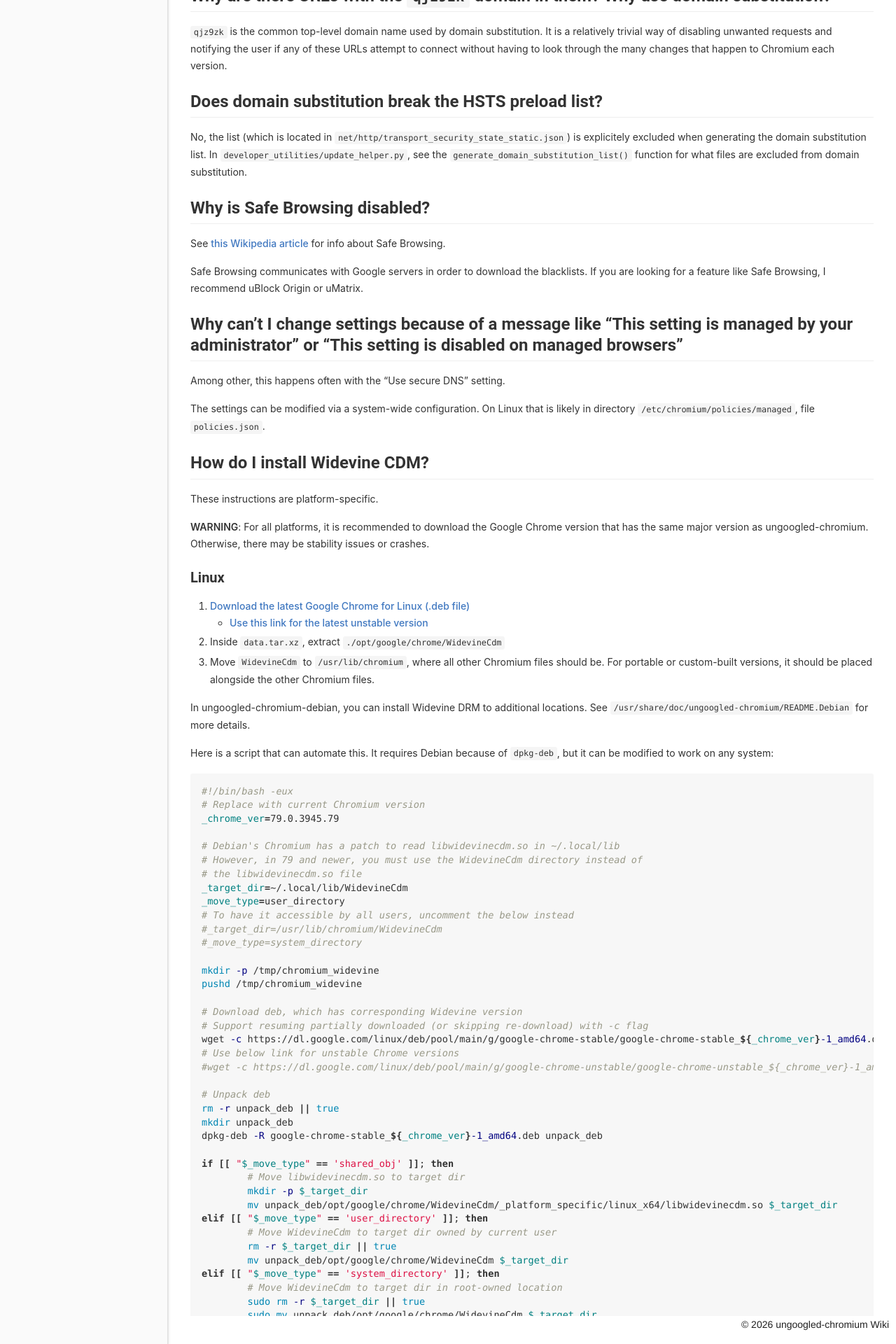
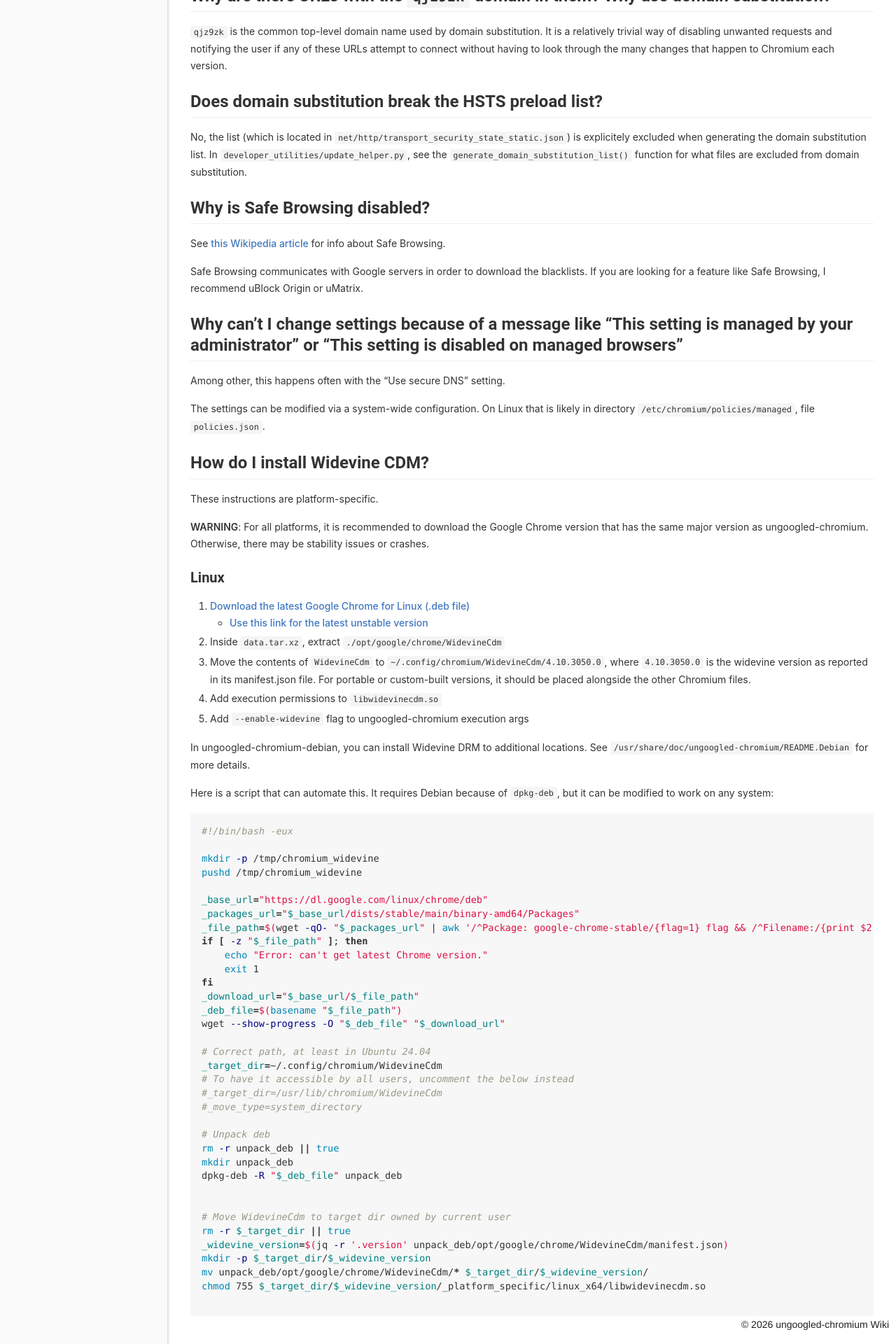
Before and after one commit to ungoogled-software/ungoogled-chromium-wiki, a Jekyll site: the page built from faq.md, in a window 1280 px wide. Shown: the part 3080-5000 px from the top of the page at 70% size. Built offline with Jekyll 4.4.1, drawn with Linux system fonts in a browser that asks for light colours.

Commit message:
Widevine installation procedure. (#38)
* Widevine installation procedure.

See https://github.com/ungoogled-software/ungoogled-chromium/issues/1977#issuecomment-4956993821

* Fix widevine installation script

---------

Co-authored-by: Isaac Salgueiro <isalgueiro@optaresolutions.com>
Co-authored-by: PF4Public <10319700+PF4Public@users.noreply.github.com>

````diff
--- a/faq.md
+++ b/faq.md
@@ -130,7 +130,9 @@ These instructions are platform-specific.
 1. [Download the latest Google Chrome for Linux (.deb file)](https://dl.google.com/linux/direct/google-chrome-stable_current_amd64.deb)
     * [Use this link for the latest unstable version](https://dl.google.com/linux/direct/google-chrome-unstable_current_amd64.deb)
 2. Inside `data.tar.xz`, extract `./opt/google/chrome/WidevineCdm`
-3. Move `WidevineCdm` to `/usr/lib/chromium`, where all other Chromium files should be. For portable or custom-built versions, it should be placed alongside the other Chromium files.
+3. Move the contents of `WidevineCdm` to `~/.config/chromium/WidevineCdm/4.10.3050.0`, where `4.10.3050.0` is the widevine version as reported in its manifest.json file. For portable or custom-built versions, it should be placed alongside the other Chromium files.
+4. Add execution permissions to `libwidevinecdm.so`
+5. Add `--enable-widevine` flag to ungoogled-chromium execution args
 
 In ungoogled-chromium-debian, you can install Widevine DRM to additional locations. See `/usr/share/doc/ungoogled-chromium/README.Debian` for more details.
 
@@ -138,49 +140,40 @@ Here is a script that can automate this. It requires Debian because of `dpkg-deb
 
 ```sh
 #!/bin/bash -eux
-# Replace with current Chromium version
-_chrome_ver=79.0.3945.79
 
-# Debian's Chromium has a patch to read libwidevinecdm.so in ~/.local/lib
-# However, in 79 and newer, you must use the WidevineCdm directory instead of
-# the libwidevinecdm.so file
-_target_dir=~/.local/lib/WidevineCdm
-_move_type=user_directory
+mkdir -p /tmp/chromium_widevine
+pushd /tmp/chromium_widevine
+
+_base_url="https://dl.google.com/linux/chrome/deb"
+_packages_url="$_base_url/dists/stable/main/binary-amd64/Packages"
+_file_path=$(wget -qO- "$_packages_url" | awk '/^Package: google-chrome-stable/{flag=1} flag && /^Filename:/{print $2; exit}')
+if [ -z "$_file_path" ]; then
+    echo "Error: can't get latest Chrome version."
+    exit 1
+fi
+_download_url="$_base_url/$_file_path"
+_deb_file=$(basename "$_file_path")
+wget --show-progress -O "$_deb_file" "$_download_url"
+
+# Correct path, at least in Ubuntu 24.04
+_target_dir=~/.config/chromium/WidevineCdm
 # To have it accessible by all users, uncomment the below instead
 #_target_dir=/usr/lib/chromium/WidevineCdm
 #_move_type=system_directory
 
-mkdir -p /tmp/chromium_widevine
-pushd /tmp/chromium_widevine
-
-# Download deb, which has corresponding Widevine version
-# Support resuming partially downloaded (or skipping re-download) with -c flag
-wget -c https://dl.google.com/linux/deb/pool/main/g/google-chrome-stable/google-chrome-stable_${_chrome_ver}-1_amd64.deb
-# Use below link for unstable Chrome versions
-#wget -c https://dl.google.com/linux/deb/pool/main/g/google-chrome-unstable/google-chrome-unstable_${_chrome_ver}-1_amd64.deb
-
 # Unpack deb
 rm -r unpack_deb || true
 mkdir unpack_deb
-dpkg-deb -R google-chrome-stable_${_chrome_ver}-1_amd64.deb unpack_deb
+dpkg-deb -R "$_deb_file" unpack_deb
 
-if [[ "$_move_type" == 'shared_obj' ]]; then
-	# Move libwidevinecdm.so to target dir
-	mkdir -p $_target_dir
-	mv unpack_deb/opt/google/chrome/WidevineCdm/_platform_specific/linux_x64/libwidevinecdm.so $_target_dir
-elif [[ "$_move_type" == 'user_directory' ]]; then
-	# Move WidevineCdm to target dir owned by current user
-	rm -r $_target_dir || true
-	mv unpack_deb/opt/google/chrome/WidevineCdm $_target_dir
-elif [[ "$_move_type" == 'system_directory' ]]; then
-	# Move WidevineCdm to target dir in root-owned location
-	sudo rm -r $_target_dir || true
-	sudo mv unpack_deb/opt/google/chrome/WidevineCdm $_target_dir
-	sudo chown -R root:root $_target_dir
-else
-	printf 'ERROR: Unknown value for $_move_type: %s\n' "$_move_type"
-	exit 1
-fi
+
+# Move WidevineCdm to target dir owned by current user
+rm -r $_target_dir || true
+_widevine_version=$(jq -r '.version' unpack_deb/opt/google/chrome/WidevineCdm/manifest.json)
+mkdir -p $_target_dir/$_widevine_version
+mv unpack_deb/opt/google/chrome/WidevineCdm/* $_target_dir/$_widevine_version/
+chmod 755 $_target_dir/$_widevine_version/_platform_specific/linux_x64/libwidevinecdm.so
+
 
 popd
 rm -r /tmp/chromium_widevine
````
